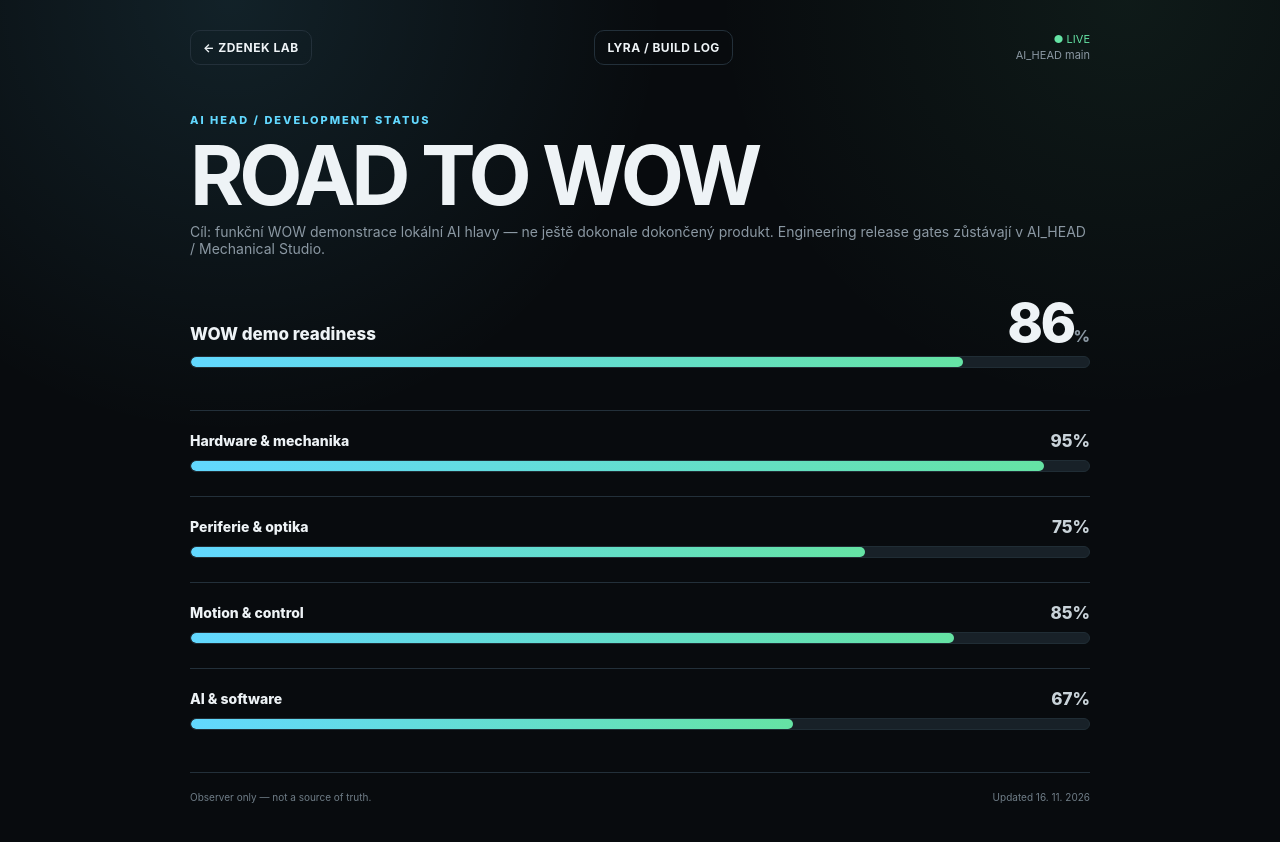
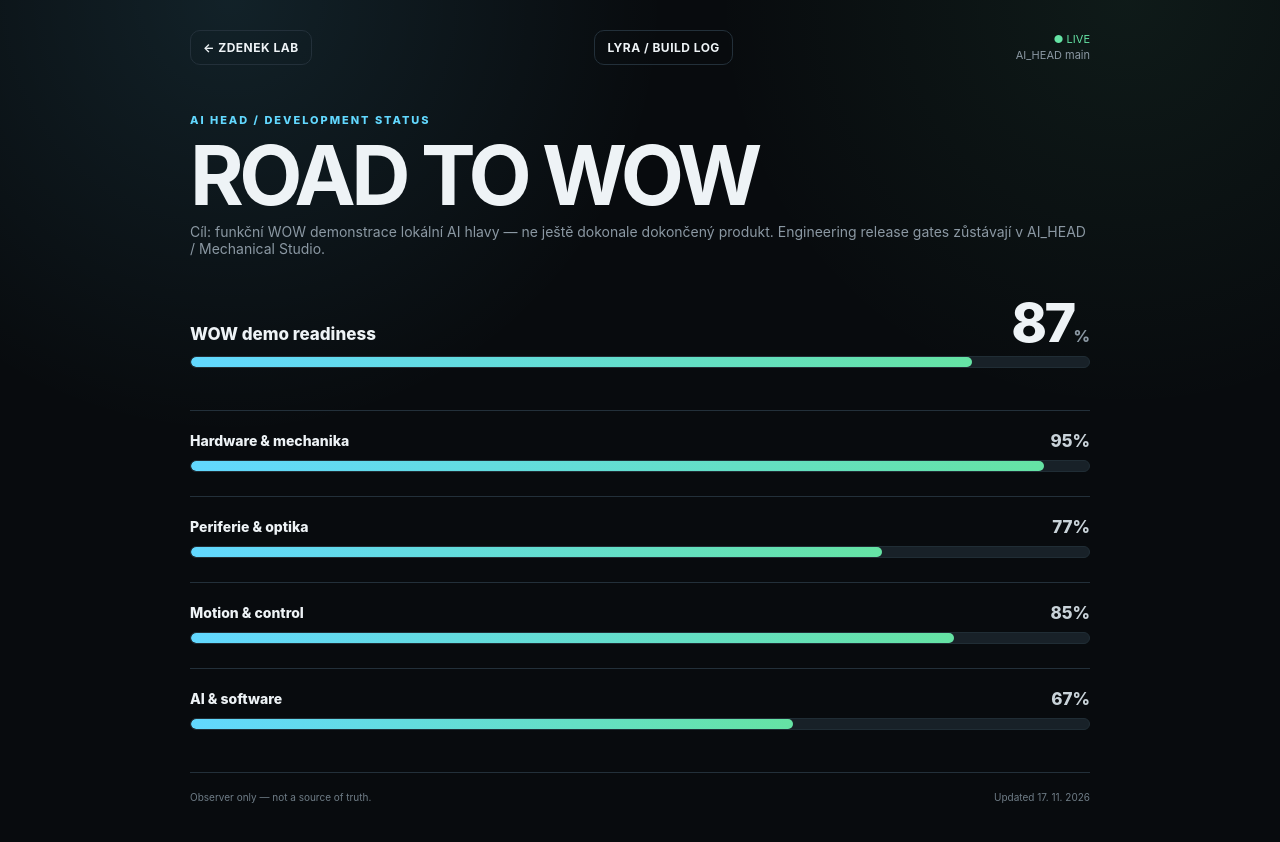
Before and after one commit to ZdenekLukes/zdeneklab-web, a plain HTML site: page ai-head-wow.html in a window 1280 px wide. Drawn offline with Linux system fonts and the light colour scheme; no server answers.

Commit message:
chore(wow): reflect live rig camera aiming in demo readiness [skip ci]

```diff
--- a/ai-head-wow.html
+++ b/ai-head-wow.html
@@ -69,9 +69,9 @@ h1{font-size:clamp(40px,8vw,82px);line-height:.9;letter-spacing:-.055em;margin:1
   <section class="overall">
     <div class="overall-line">
       <div class="name">WOW demo readiness</div>
-      <div class="pct"><span id="overallPct">86</span><small>%</small></div>
+      <div class="pct"><span id="overallPct">87</span><small>%</small></div>
     </div>
-    <div class="bar"><i id="overallBar" style="width:86%"></i></div>
+    <div class="bar"><i id="overallBar" style="width:87%"></i></div>
   </section>
 
   <section class="bars">
@@ -81,8 +81,8 @@ h1{font-size:clamp(40px,8vw,82px);line-height:.9;letter-spacing:-.055em;margin:1
     </div>
 
     <div class="item">
-      <div class="item-head"><div class="item-name">Periferie & optika</div><div class="item-pct"><span id="opticsPct">75</span>%</div></div>
-      <div class="bar"><i id="opticsBar" style="width:75%"></i></div>
+      <div class="item-head"><div class="item-name">Periferie & optika</div><div class="item-pct"><span id="opticsPct">77</span>%</div></div>
+      <div class="bar"><i id="opticsBar" style="width:77%"></i></div>
     </div>
 
     <div class="item">
@@ -98,7 +98,7 @@ h1{font-size:clamp(40px,8vw,82px);line-height:.9;letter-spacing:-.055em;margin:1
 
   <div class="foot">
     <span>Observer only — not a source of truth.</span>
-    <span id="stamp">Updated 16. 11. 2026</span>
+    <span id="stamp">Updated 17. 11. 2026</span>
   </div>
 </div>
 
```
